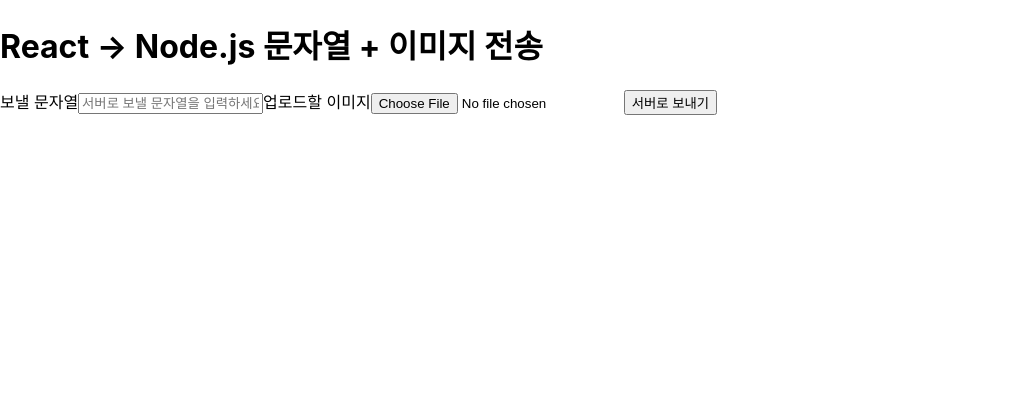
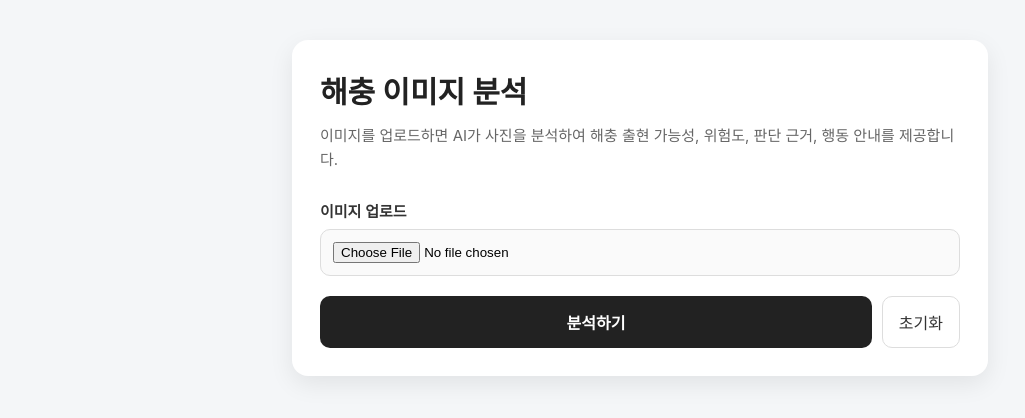
Before and after one commit to ohsanghy09/test_Love_Bug_Frontend, a React (Create React App) app: page / in a window 1280 px wide. Shown: the top 418 px of the page, without its empty margins (0-1025 px from the left). Built offline with nearby package versions, Linux system fonts and the light colour scheme.

Commit message:
feat : 막장코드

```diff
--- a/src/App.js
+++ b/src/App.js
@@ -1,145 +1,384 @@
-import { useState } from 'react';
-import './App.css';
+import { useState } from "react";
 
 function App() {
-  // 사용자가 입력한 문자열
-  const [inputText, setInputText] = useState('');
+  const [imageFile, setImageFile] = useState(null);
+  const [previewUrl, setPreviewUrl] = useState("");
+  const [result, setResult] = useState(null);
+  const [loading, setLoading] = useState(false);
+  const [errorMessage, setErrorMessage] = useState("");
 
-  // 사용자가 업로드한 이미지 파일
-  const [imageFile, setImageFile] = useState(null);
+  const API_URL = "https://love-bug-out-backend-1.onrender.com/api/pest/analyze";
 
-  // 서버 응답 메시지
-  const [serverMessage, setServerMessage] = useState('');
+  const handleImageChange = (event) => {
+    const file = event.target.files[0];
 
-  // 로딩 상태
-  const [loading, setLoading] = useState(false);
+    if (!file) {
+      return;
+    }
 
-  // 에러 메시지
-  const [errorMessage, setErrorMessage] = useState('');
+    if (!file.type.startsWith("image/")) {
+      setErrorMessage("이미지 파일만 업로드할 수 있습니다.");
+      setImageFile(null);
+      setPreviewUrl("");
+      return;
+    }
 
-  // 이미지 파일을 Base64 문자열로 변환하는 함수
-  function convertImageToBase64(file) {
-    return new Promise((resolve, reject) => {
-      const reader = new FileReader();
+    setImageFile(file);
+    setPreviewUrl(URL.createObjectURL(file));
+    setResult(null);
+    setErrorMessage("");
+  };
 
-      reader.onload = () => {
-        resolve(reader.result);
-      };
+  const handleAnalyze = async () => {
+    if (!imageFile) {
+      setErrorMessage("분석할 이미지를 선택해주세요.");
+      return;
+    }
 
-      reader.onerror = () => {
-        reject(new Error('이미지 변환에 실패했습니다.'));
-      };
-
-      reader.readAsDataURL(file);
-    });
-  }
-
-  // 버튼 클릭 시 서버로 데이터 전송
-  async function sendDataToServer() {
     try {
       setLoading(true);
-      setErrorMessage('');
-      setServerMessage('');
+      setErrorMessage("");
+      setResult(null);
 
-      if (!imageFile) {
-        throw new Error('이미지를 업로드해주세요.');
-      }
+      const formData = new FormData();
 
-      const imageBase64 = await convertImageToBase64(imageFile);
+      // 백엔드의 upload.single("image")와 반드시 이름이 같아야 함
+      formData.append("image", imageFile);
 
-      const requestData = {
-        text: inputText,
-        image: {
-          name: imageFile.name,
-          type: imageFile.type,
-          size: imageFile.size,
-          data: imageBase64,
-        },
-      };
-
-      const response = await fetch('http://localhost:4000/api/main', {
-        method: 'POST',
-        headers: {
-          'Content-Type': 'application/json',
-        },
-        body: JSON.stringify(requestData),
+      const response = await fetch(API_URL, {
+        method: "POST",
+        body: formData,
       });
-
-      if (!response.ok) {
-        throw new Error('서버 요청에 실패했습니다.');
-      }
 
       const data = await response.json();
 
-      // 서버에서 받은 값은 message 하나만 사용
-      setServerMessage(data.message);
+      if (!response.ok) {
+        throw new Error(data.message || "이미지 분석 요청에 실패했습니다.");
+      }
 
-      console.log(data.message);
+      setResult(data);
     } catch (error) {
-      setErrorMessage(error.message);
+      console.error("분석 오류:", error);
+      setErrorMessage(error.message || "알 수 없는 오류가 발생했습니다.");
     } finally {
       setLoading(false);
     }
-  }
+  };
+
+  const handleReset = () => {
+    setImageFile(null);
+    setPreviewUrl("");
+    setResult(null);
+    setErrorMessage("");
+  };
 
   return (
-    <div className="app">
-      <main>
-        <h1>React → Node.js 문자열 + 이미지 전송</h1>
+    <div style={styles.page}>
+      <div style={styles.container}>
+        <h1 style={styles.title}>해충 이미지 분석</h1>
 
-        <section>
-          <label htmlFor="text-input">보낼 문자열</label>
+        <p style={styles.description}>
+          이미지를 업로드하면 AI가 사진을 분석하여 해충 출현 가능성, 위험도,
+          판단 근거, 행동 안내를 제공합니다.
+        </p>
+
+        <div style={styles.section}>
+          <label style={styles.label}>이미지 업로드</label>
 
           <input
-            id="text-input"
-            type="text"
-            value={inputText}
-            onChange={(event) => setInputText(event.target.value)}
-            placeholder="서버로 보낼 문자열을 입력하세요"
-          />
-
-          <label htmlFor="image-input">업로드할 이미지</label>
-
-          <input
-            id="image-input"
             type="file"
             accept="image/*"
-            onChange={(event) => {
-              const file = event.target.files[0];
+            onChange={handleImageChange}
+            style={styles.fileInput}
+          />
+        </div>
 
-              if (file) {
-                setImageFile(file);
-              }
+        {previewUrl && (
+          <div style={styles.previewBox}>
+            <img
+              src={previewUrl}
+              alt="업로드 이미지 미리보기"
+              style={styles.previewImage}
+            />
+          </div>
+        )}
+
+        <div style={styles.buttonGroup}>
+          <button
+            type="button"
+            onClick={handleAnalyze}
+            disabled={loading}
+            style={{
+              ...styles.primaryButton,
+              opacity: loading ? 0.6 : 1,
+              cursor: loading ? "not-allowed" : "pointer",
             }}
-          />
-
-          {imageFile && <p>선택된 이미지: {imageFile.name}</p>}
+          >
+            {loading ? "분석 중..." : "분석하기"}
+          </button>
 
           <button
             type="button"
-            onClick={sendDataToServer}
+            onClick={handleReset}
             disabled={loading}
+            style={styles.secondaryButton}
           >
-            {loading ? '전송 중...' : '서버로 보내기'}
+            초기화
           </button>
-        </section>
+        </div>
 
-        {errorMessage && (
-          <section>
-            <h2>에러</h2>
-            <p>{errorMessage}</p>
-          </section>
+        {errorMessage && <div style={styles.errorBox}>{errorMessage}</div>}
+
+        {result && (
+          <div style={styles.resultBox}>
+            <h2 style={styles.resultTitle}>분석 결과</h2>
+
+            <div style={styles.resultGrid}>
+              <ResultItem
+                label="요청 상태"
+                value={result.status === "success" ? "성공" : result.status}
+              />
+
+              <ResultItem
+                label="해충 여부"
+                value={result.hasPest ? "해충 가능성 있음" : "해충 가능성 낮음"}
+              />
+
+              <ResultItem
+                label="위험도"
+                value={convertRiskLevel(result.riskLevel)}
+              />
+
+              <ResultItem
+                label="신뢰도"
+                value={formatConfidence(result.confidence)}
+              />
+
+              <ResultItem
+                label="해충 종류"
+                value={formatPestTypes(result.pestTypes)}
+              />
+            </div>
+
+            <div style={styles.textResultItem}>
+              <strong>판단 근거</strong>
+              <p style={styles.resultText}>
+                {result.reason || "판단 근거가 제공되지 않았습니다."}
+              </p>
+            </div>
+
+            <div style={styles.textResultItem}>
+              <strong>행동 안내</strong>
+              <p style={styles.resultText}>
+                {result.recommendation || "행동 안내가 제공되지 않았습니다."}
+              </p>
+            </div>
+
+            <details style={styles.rawJsonBox}>
+              <summary style={styles.rawJsonSummary}>원본 JSON 보기</summary>
+              <pre style={styles.rawJsonText}>
+                {JSON.stringify(result, null, 2)}
+              </pre>
+            </details>
+          </div>
         )}
-
-        {serverMessage && (
-          <section>
-            <h2>서버 응답</h2>
-            <p>{serverMessage}</p>
-          </section>
-        )}
-      </main>
+      </div>
     </div>
   );
 }
 
+function ResultItem({ label, value }) {
+  return (
+    <div style={styles.resultItem}>
+      <span style={styles.resultLabel}>{label}</span>
+      <span style={styles.resultValue}>{value}</span>
+    </div>
+  );
+}
+
+function convertRiskLevel(riskLevel) {
+  if (riskLevel === "low") return "낮음";
+  if (riskLevel === "medium") return "보통";
+  if (riskLevel === "high") return "높음";
+  return riskLevel || "알 수 없음";
+}
+
+function formatConfidence(confidence) {
+  const numberConfidence = Number(confidence);
+
+  if (Number.isNaN(numberConfidence)) {
+    return "알 수 없음";
+  }
+
+  return `${Math.round(numberConfidence * 100)}%`;
+}
+
+function formatPestTypes(pestTypes) {
+  if (!Array.isArray(pestTypes) || pestTypes.length === 0) {
+    return "없음";
+  }
+
+  return pestTypes.join(", ");
+}
+
+const styles = {
+  page: {
+    minHeight: "100vh",
+    backgroundColor: "#f4f6f8",
+    padding: "40px 20px",
+    boxSizing: "border-box",
+    fontFamily:
+      "-apple-system, BlinkMacSystemFont, 'Segoe UI', Roboto, 'Noto Sans KR', sans-serif",
+  },
+  container: {
+    maxWidth: "640px",
+    margin: "0 auto",
+    padding: "28px",
+    backgroundColor: "#ffffff",
+    borderRadius: "16px",
+    boxShadow: "0 8px 24px rgba(0, 0, 0, 0.08)",
+  },
+  title: {
+    margin: "0 0 12px",
+    fontSize: "30px",
+    fontWeight: 700,
+    color: "#222",
+  },
+  description: {
+    margin: "0 0 28px",
+    color: "#666",
+    fontSize: "15px",
+    lineHeight: 1.6,
+  },
+  section: {
+    marginBottom: "20px",
+  },
+  label: {
+    display: "block",
+    marginBottom: "8px",
+    fontSize: "15px",
+    fontWeight: 600,
+    color: "#333",
+  },
+  fileInput: {
+    width: "100%",
+    padding: "12px",
+    border: "1px solid #ddd",
+    borderRadius: "10px",
+    boxSizing: "border-box",
+    backgroundColor: "#fafafa",
+  },
+  previewBox: {
+    marginTop: "20px",
+    marginBottom: "20px",
+  },
+  previewImage: {
+    width: "100%",
+    maxHeight: "360px",
+    objectFit: "cover",
+    borderRadius: "12px",
+    border: "1px solid #ddd",
+  },
+  buttonGroup: {
+    display: "flex",
+    gap: "10px",
+    marginTop: "20px",
+  },
+  primaryButton: {
+    flex: 1,
+    padding: "13px 16px",
+    border: "none",
+    borderRadius: "10px",
+    backgroundColor: "#222",
+    color: "#fff",
+    fontSize: "16px",
+    fontWeight: 600,
+  },
+  secondaryButton: {
+    padding: "13px 16px",
+    border: "1px solid #ddd",
+    borderRadius: "10px",
+    backgroundColor: "#fff",
+    color: "#333",
+    fontSize: "16px",
+    cursor: "pointer",
+  },
+  errorBox: {
+    marginTop: "20px",
+    padding: "14px",
+    borderRadius: "10px",
+    backgroundColor: "#ffecec",
+    color: "#c40000",
+    fontSize: "14px",
+    lineHeight: 1.5,
+  },
+  resultBox: {
+    marginTop: "28px",
+    padding: "22px",
+    borderRadius: "14px",
+    border: "1px solid #e3e3e3",
+    backgroundColor: "#fafafa",
+  },
+  resultTitle: {
+    margin: "0 0 18px",
+    fontSize: "22px",
+    color: "#222",
+  },
+  resultGrid: {
+    display: "grid",
+    gridTemplateColumns: "1fr",
+    gap: "10px",
+    marginBottom: "20px",
+  },
+  resultItem: {
+    display: "flex",
+    justifyContent: "space-between",
+    gap: "12px",
+    padding: "12px",
+    borderRadius: "10px",
+    backgroundColor: "#fff",
+    border: "1px solid #eee",
+  },
+  resultLabel: {
+    fontWeight: 600,
+    color: "#444",
+  },
+  resultValue: {
+    color: "#222",
+    textAlign: "right",
+  },
+  textResultItem: {
+    marginTop: "16px",
+    padding: "14px",
+    borderRadius: "10px",
+    backgroundColor: "#fff",
+    border: "1px solid #eee",
+    lineHeight: 1.6,
+  },
+  resultText: {
+    margin: "8px 0 0",
+    color: "#333",
+    whiteSpace: "pre-wrap",
+  },
+  rawJsonBox: {
+    marginTop: "18px",
+    padding: "12px",
+    borderRadius: "10px",
+    backgroundColor: "#fff",
+    border: "1px solid #eee",
+  },
+  rawJsonSummary: {
+    cursor: "pointer",
+    fontWeight: 600,
+  },
+  rawJsonText: {
+    marginTop: "12px",
+    padding: "12px",
+    borderRadius: "8px",
+    backgroundColor: "#f1f1f1",
+    overflowX: "auto",
+    fontSize: "13px",
+  },
+};
+
 export default App;
```
